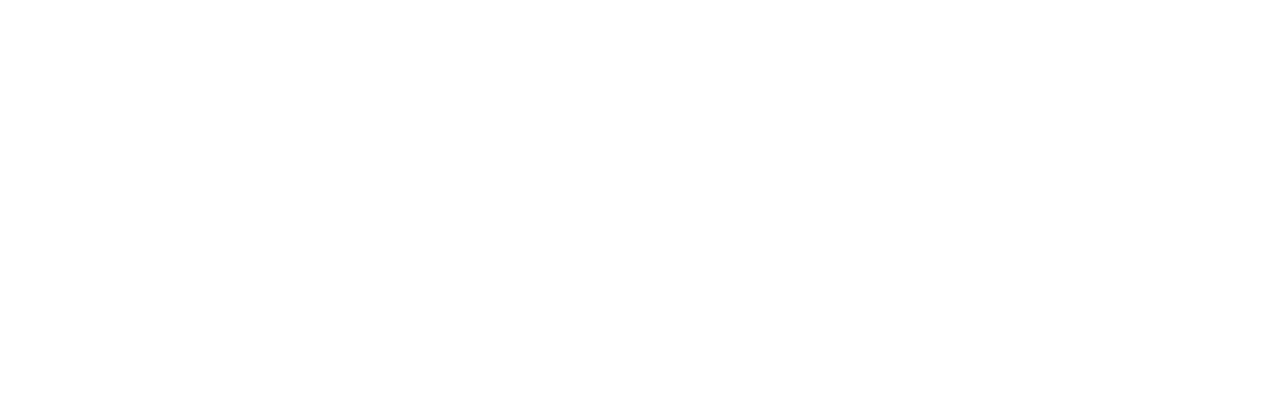
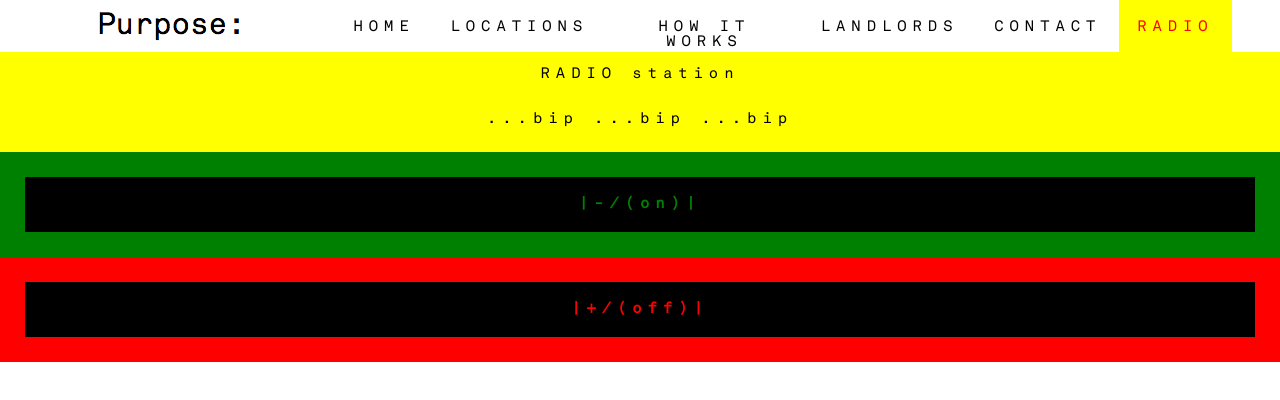
Before and after one commit to zoltanalmodo/purpose-react-app, a React (Create React App) app: page /Radio in a window 1280 px wide. Shown: the top 400 px of the page. Built offline with nearby package versions, Linux system fonts and the light colour scheme.

Commit message:
READY = RADIO added !!! =NEXT search result interactiv style

```diff
--- a/src/App.js
+++ b/src/App.js
@@ -1,11 +1,12 @@
 import React, { Component } from 'react';
 import { BrowserRouter as Router, Route } from 'react-router-dom';
 
+import Home from './Components/Home/Home';
 import Locations from './Components/Locations/Locations';
 import HowItWorks from './Components/HowItWorks/HowItWorks';
 import Landlords from './Components/Landlords/Landlords';
 import Contact from './Components/Contact/Contact';
-import Home from './Components/Home/Home';
+import Radio from './Components/Radio/Radio';
 import './App.css';
 
 class App extends Component {
@@ -18,6 +19,7 @@
           <Route exact path='/How-it-works' component={HowItWorks} />
           <Route exact path='/Landlords' component={Landlords} />
           <Route exact path='/Contact' component={Contact} />
+          <Route exact path='/Radio' component={Radio} />
         </div>
       </Router>
     )
--- a/src/Components/NavBar/NavBar.js
+++ b/src/Components/NavBar/NavBar.js
@@ -30,6 +30,11 @@
                 }><h1>CONTACT</h1>
             </NavLink>
 
+            <NavLink exact to='/Radio' className='NavItem' activeStyle={
+                    { backgroundColor: '#ffff00' }
+                }><h1 style={ { color: 'red' }}>RADIO</h1>
+            </NavLink>
+
         </div>
     )
 }
--- /dev/null
+++ b/src/Components/Radio/Radio.js
@@ -0,0 +1,35 @@
+import React from 'react';
+import TopNav from '../TopNav/TopNav';
+
+export default function Radio() {
+  return (
+    <div>
+      <TopNav />
+        <h1 style={{
+            backgroundColor: 'yellow',
+            paddingBottom: '25px',
+        }}>
+        <br></br>RADIO station<br></br>
+        <br></br>
+        <br></br>...bip ...bip ...bip<br></br></h1>
+        <h1 style={{
+          color: 'green',
+          backgroundColor: 'black',
+          fontWeight: 'bold',
+          border: '25px solid green',
+          padding: '20px',
+        }}>
+            |-/(on)|
+        </h1>
+        <h1 style={{
+          color: 'red',
+          backgroundColor: 'black',
+          fontWeight: 'bold',
+          border: '25px solid red',
+          padding: '20px',
+        }}>
+            |+/(off)|
+        </h1>
+    </div>
+  )
+}
```
